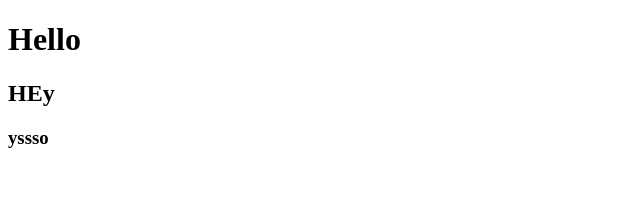
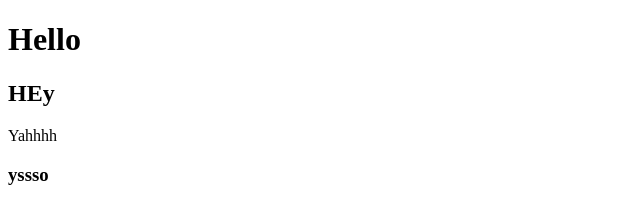
Before and after one commit to phuocphamba/Test, a plain HTML site: page index.html in a window 1280 px wide. Shown: the full height of the page, 0-640 px from the left. Drawn offline with Linux system fonts and the light colour scheme.

Commit message:
Update index.html

```diff
--- a/index.html
+++ b/index.html
@@ -6,6 +6,7 @@
 <body>
     <h1>Hello</h1>
     <h2>HEy</h2>
+    <h>Yahhhh</h1>
     <h3>yssso</h3>
 </body>
 </html>
```
